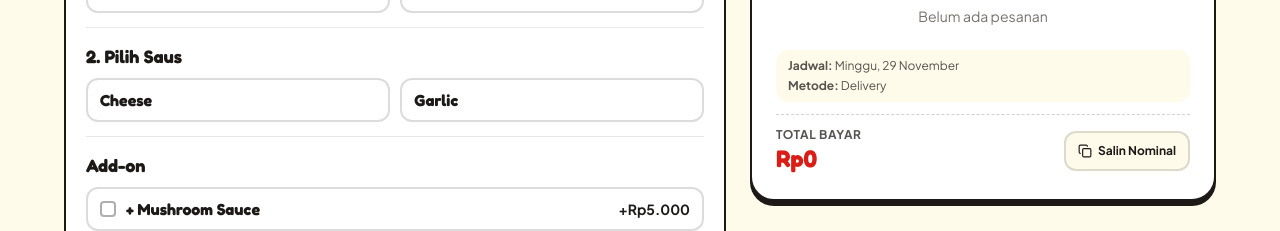
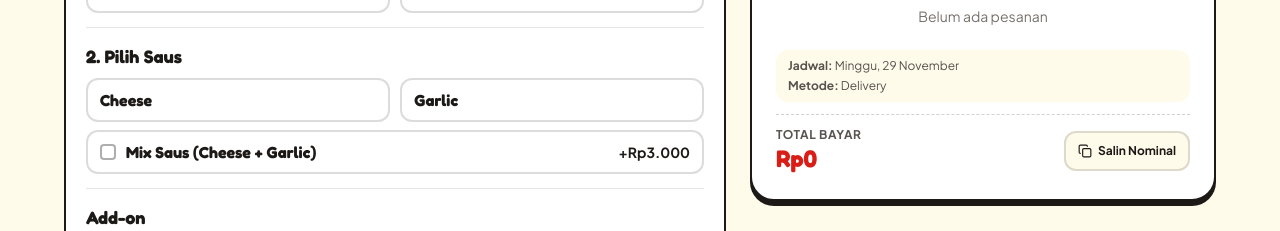
Before and after one commit to Zfanz12/perchick-order, a Next.js app: page / in a window 1280 px wide. Shown: the part 1646-1877 px from the top of the page. Built offline with nearby package versions, Linux system fonts and the light colour scheme.

Commit message:
feat: add Mix Saus (Cheese + Garlic) +Rp3.000 option

```diff
--- a/components/DirectOrderForm.tsx
+++ b/components/DirectOrderForm.tsx
@@ -26,6 +26,7 @@ import {
   BRAND_INFO,
   DELIVERY_SCHEDULES,
   MENU_PACKAGES,
+  MIX_SAUCE_ADDON_PRICE,
   MUSHROOM_ADDON_PRICE,
   SAUCE_OPTIONS,
   SIDE_OPTIONS,
@@ -33,6 +34,8 @@ import {
   formatRupiah,
   formatSidesLabel,
   getPackageById,
+  getSauceById,
+  getSauceExtraPrice,
   getScheduleById,
 } from '@/constants/menu';
 import { DeliveryMapPicker } from '@/components/DeliveryMapPicker';
@@ -169,7 +172,9 @@ export function DirectOrderForm() {
   const selectedPackage = draftPackageId ? getPackageById(draftPackageId) : null;
   const isTriple = draftPackageId === 'TRIPLE';
   const draftUnitPrice = selectedPackage
-    ? selectedPackage.basePrice + (draftMushroom ? MUSHROOM_ADDON_PRICE : 0)
+    ? selectedPackage.basePrice +
+      (draftSauce ? getSauceExtraPrice(draftSauce) : 0) +
+      (draftMushroom ? MUSHROOM_ADDON_PRICE : 0)
     : 0;
 
   const pricing = calculateItemsPricing(orderItems);
@@ -204,9 +209,10 @@ export function DirectOrderForm() {
     );
 
     const sidesText = formatSidesLabel(resolvedSides);
+    const sauceText = getSauceById(draftSauce).name;
     const mushroomText = draftMushroom ? ' + Mushroom' : '';
     setAddedFeedback(
-      `${draftQty}× ${selectedPackage.name} (${sidesText} • ${draftSauce}${mushroomText}) ditambahkan`
+      `${draftQty}× ${selectedPackage.name} (${sidesText} • ${sauceText}${mushroomText}) ditambahkan`
     );
 
     // Reset all draft selections back to empty/unselected
@@ -468,7 +474,8 @@ export function DirectOrderForm() {
 
                   <div className="grid grid-cols-2 gap-2.5">
                     {SAUCE_OPTIONS.map((sauce) => {
-                      const active = draftSauce === sauce.id;
+                      const active =
+                        draftSauce === 'Mix' || draftSauce === sauce.id;
                       return (
                         <button
                           key={sauce.id}
@@ -494,6 +501,41 @@ export function DirectOrderForm() {
                       );
                     })}
                   </div>
+
+                  {/* Mix Sauce Checkbox (+Rp3.000) */}
+                  <button
+                    type="button"
+                    onClick={() => {
+                      setDraftSauce((prev) => (prev === 'Mix' ? null : 'Mix'));
+                      setDraftError(null);
+                    }}
+                    className={`flex min-h-[42px] w-full cursor-pointer items-center justify-between gap-3 rounded-xl border-2 px-3 py-2 text-left transition ${
+                      draftSauce === 'Mix'
+                        ? 'border-[#D91E18] bg-[#FFFBEB] ring-2 ring-[#FFC72C]/50'
+                        : 'border-[#1C1917]/15 bg-white hover:border-[#1C1917]/40'
+                    }`}
+                  >
+                    <span className="flex items-center gap-2.5">
+                      <span
+                        className={`flex h-4 w-4 shrink-0 items-center justify-center rounded border-2 ${
+                          draftSauce === 'Mix'
+                            ? 'border-[#D91E18] bg-[#D91E18] text-white'
+                            : 'border-[#1C1917]/35 bg-white'
+                        }`}
+                      >
+                        {draftSauce === 'Mix' && (
+                          <Check className="h-3 w-3 stroke-[3]" />
+                        )}
+                      </span>
+                      <span className="font-display text-sm sm:text-base font-bold text-[#1C1917]">
+                        Mix Saus (Cheese + Garlic)
+                      </span>
+                    </span>
+
+                    <span className="font-sans text-xs sm:text-sm font-bold text-[#1C1917] shrink-0">
+                      +{formatRupiah(MIX_SAUCE_ADDON_PRICE)}
+                    </span>
+                  </button>
                 </div>
 
                 {/* Add-on: + Mushroom with plain black price text (no pill, no description) */}
@@ -855,8 +897,10 @@ export function DirectOrderForm() {
                         {orderItems.map((item) => {
                           const pkg = getPackageById(item.packageId);
                           const sidesText = formatSidesLabel(item.sides);
+                          const sauceLabel = getSauceById(item.sauceId).name;
                           const lineTotal =
                             (pkg.basePrice +
+                              getSauceExtraPrice(item.sauceId) +
                               (item.addMushroom ? MUSHROOM_ADDON_PRICE : 0)) *
                             item.quantity;
 
@@ -870,7 +914,7 @@ export function DirectOrderForm() {
                                   {item.quantity}× {pkg.name}
                                 </p>
                                 <p className="text-xs text-[#57534E]">
-                                  {sidesText} • {item.sauceId}
+                                  {sidesText} • {sauceLabel}
                                   {item.addMushroom ? ' + Mushroom' : ''}
                                 </p>
 
@@ -923,6 +967,13 @@ export function DirectOrderForm() {
                           );
                         })}
                       </ul>
+                    )}
+
+                    {pricing.totalMixSauce > 0 && (
+                      <div className="flex items-center justify-between text-xs font-semibold text-[#1C1917]">
+                        <span>Mix Saus (Cheese + Garlic)</span>
+                        <span>+{formatRupiah(pricing.totalMixSauce)}</span>
+                      </div>
                     )}
 
                     {pricing.totalMushroom > 0 && (
--- a/constants/menu.ts
+++ b/constants/menu.ts
@@ -27,6 +27,7 @@ export const BRAND_INFO = {
 } as const;
 
 export const MUSHROOM_ADDON_PRICE = 5000;
+export const MIX_SAUCE_ADDON_PRICE = 3000;
 
 export const MENU_PACKAGES: MenuPackage[] = [
   {
@@ -103,11 +104,18 @@ export function getPackageById(id: PackageId): MenuPackage {
 }
 
 export function getSauceById(id: SauceId): SauceOption {
+  if (id === 'Mix') {
+    return { id: 'Mix', name: 'Mix (Cheese + Garlic)' };
+  }
   const found = SAUCE_OPTIONS.find((sauce) => sauce.id === id);
   if (!found) {
     throw new Error(`Unknown sauce id: ${id}`);
   }
   return found;
+}
+
+export function getSauceExtraPrice(id: SauceId): number {
+  return id === 'Mix' ? MIX_SAUCE_ADDON_PRICE : 0;
 }
 
 export function getScheduleById(id: DeliveryScheduleId): DeliveryScheduleOption {
@@ -141,17 +149,21 @@ export function calculateItemsPricing(items: OrderItem[]): PriceBreakdown {
     (acc, item) => {
       const pkg = getPackageById(item.packageId);
       const qty = Math.max(1, Math.floor(item.quantity));
+      const mixSauceCost = getSauceExtraPrice(item.sauceId);
       const mushroomCost = item.addMushroom ? MUSHROOM_ADDON_PRICE : 0;
 
       acc.totalItems += qty;
       acc.subtotalPackages += pkg.basePrice * qty;
+      acc.totalMixSauce += mixSauceCost * qty;
       acc.totalMushroom += mushroomCost * qty;
-      acc.grandTotal = acc.subtotalPackages + acc.totalMushroom;
+      acc.grandTotal =
+        acc.subtotalPackages + acc.totalMixSauce + acc.totalMushroom;
       return acc;
     },
     {
       totalItems: 0,
       subtotalPackages: 0,
+      totalMixSauce: 0,
       totalMushroom: 0,
       grandTotal: 0,
     }
--- a/services/orderService.ts
+++ b/services/orderService.ts
@@ -34,6 +34,7 @@ import {
   formatSidesLabel,
   getPackageById,
   getSauceById,
+  getSauceExtraPrice,
   getScheduleById,
 } from '@/constants/menu';
 import type {
@@ -203,7 +204,9 @@ export async function submitOrder(
     const sauce = getSauceById(item.sauceId);
     const qty = Math.max(1, Math.floor(item.quantity));
     const unitBasePrice = pkg.basePrice;
-    const unitAddonPrice = item.addMushroom ? MUSHROOM_ADDON_PRICE : 0;
+    const unitAddonPrice =
+      getSauceExtraPrice(sauce.id) +
+      (item.addMushroom ? MUSHROOM_ADDON_PRICE : 0);
     const sidesLabel =
       item.packageId === 'TRIPLE'
         ? 'Macaroni + Fries'
@@ -360,6 +363,10 @@ export function buildWhatsAppOrderUrl(order: SubmittedOrder): string {
     `• Subtotal Paket: ${formatRupiah(order.pricing.subtotalPackages)}`
   );
 
+  if (order.pricing.totalMixSauce > 0) {
+    lines.push(`• Mix Saus (Cheese + Garlic): ${formatRupiah(order.pricing.totalMixSauce)}`);
+  }
+
   if (order.pricing.totalMushroom > 0) {
     lines.push(`• Add-on Mushroom: ${formatRupiah(order.pricing.totalMushroom)}`);
   }
--- a/types/order.ts
+++ b/types/order.ts
@@ -2,7 +2,7 @@ export type PackageId = 'SINGLE' | 'DOUBLE' | 'TRIPLE';
 
 export type SideOptionId = 'MACARONI' | 'FRIES';
 
-export type SauceId = 'Cheese' | 'Garlic';
+export type SauceId = 'Cheese' | 'Garlic' | 'Mix';
 
 export type DeliveryScheduleId = 'MINGGU_29_NOV' | 'SENIN_30_NOV';
 
@@ -71,6 +71,7 @@ export interface PaymentProof {
 export interface PriceBreakdown {
   totalItems: number;
   subtotalPackages: number;
+  totalMixSauce: number;
   totalMushroom: number;
   grandTotal: number;
 }
```
